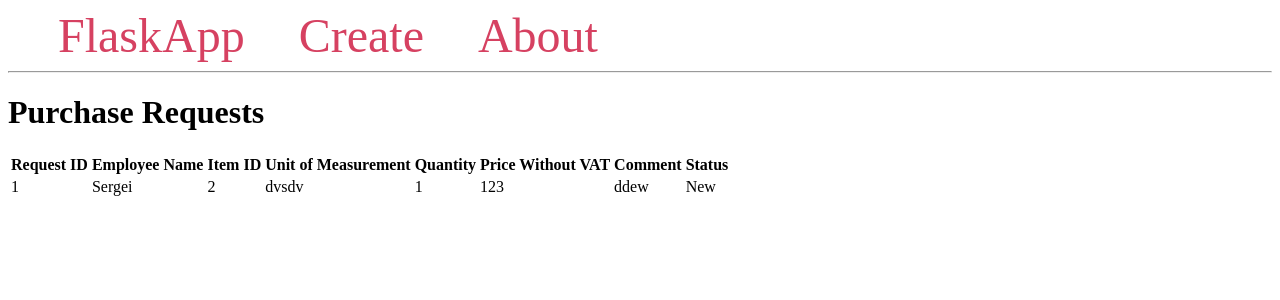
After one commit to SergeiVorobev/tma-warehouse-app, a Flask app: page /purchase_requests in a window 1280 px wide. The commit adds this page. Shown: the top 300 px of the page. Run offline with Flask 3, Linux system fonts and the light colour scheme; data comes from the database, SQL or seed files in the repository; both versions use the stored data as it was after the commit.

Commit message:
feat: updated templates, routers for emploee

```diff
--- a/app.py
+++ b/app.py
@@ -1,4 +1,4 @@
-from flask import Flask, render_template, request, url_for, flash, redirect, abort
+from flask import Flask, render_template, request, url_for, flash, redirect, abort, session
 import sqlite3
 
 from config import Config
@@ -111,3 +111,63 @@ def delete(id):
     conn.close()
     flash('"{}" was successfully deleted!'.format(item['ItemGroup']))
     return redirect(url_for('index'))
+
+
+# Route for handling purchase requests
+@app.route('/purchase_requests')
+def purchase_requests():
+    conn = get_db_connection()
+    requests = conn.execute('SELECT * FROM TMARequests').fetchall()
+    conn.close()
+    return render_template('purchase_requests.html', requests=requests)
+
+# Route for handling order form
+@app.route('/order_item/<int:item_id>', methods=['GET', 'POST'])
+def order_item(item_id):
+    if request.method == 'POST':
+        # Retrieve form data
+        quantity = request.form['quantity']
+        comment = request.form['comment']
+
+        # Get item details from the database based on item_id
+        conn = get_db_connection()
+        cursor = conn.cursor()
+        cursor.execute("SELECT * FROM Items WHERE ItemID = ?", (item_id,))
+        item = cursor.fetchone()
+        conn.close()
+        # employee_name = session['employee_name']
+        employee_name = 'Sergei'
+        if not item:
+            flash('Item not found.', 'error')
+            return redirect(url_for('index'))
+
+        # Insert data into TMARequests table
+        conn = get_db_connection()
+        cursor = conn.cursor()
+        cursor.execute("""
+            INSERT INTO TMARequests (EmployeeName, ItemID, UnitOfMeasurement, Quantity, PriceWithoutVAT, Comment)
+            VALUES (?, ?, ?, ?, ?, ?)
+        """, (employee_name, item_id, item['UnitOfMeasurement'], quantity, item['PriceWithoutVAT'], comment))
+        request_id = cursor.lastrowid  # Retrieve the auto-generated RequestID
+        conn.commit()
+
+        # Close database connection
+        conn.close()
+
+        # Flash message to indicate successful request creation
+        flash('Request created', 'success')
+        return redirect(url_for('index'))
+
+    # Get item details from the database based on item_id
+    conn = get_db_connection()
+    cursor = conn.cursor()
+    cursor.execute("SELECT * FROM Items WHERE ItemID = ?", (item_id,))
+    item = cursor.fetchone()
+    conn.close()
+
+    if not item:
+        flash('Item not found.', 'error')
+        return redirect(url_for('index'))
+
+    # Render order form template with item details
+    return render_template('order_item.html', item=item)
--- a/templates/base.html
+++ b/templates/base.html
@@ -37,7 +37,15 @@
             <div class="alert">{{ message }}</div>
         {% endfor %}
 
-        {% block content %} {% endblock %}
+        <!-- <div class="goods">
+            {% block goods_content %}{% endblock %}
+        </div>
+
+        <div class="requested_goods">
+            {% block requested_goods_content %}{% endblock %}
+        </div> -->
+        {% block content %}{% endblock %}
+
     </div>
 </body>
 </html>
--- a/templates/edit.html
+++ b/templates/edit.html
@@ -1,4 +1,7 @@
 {% extends 'base.html' %}
+
+<!-- {% block goods_content %}{% endblock %}
+{% block requested_goods_content %}{% endblock %} -->
 
 {% block content %}
     <h1>{% block title %} Edit "{{ item['ItemGroup'] }}" {% endblock %}</h1>
--- /dev/null
+++ b/templates/purchase_requests.html
@@ -0,0 +1,34 @@
+{% extends 'base.html' %}
+{% block title %}Purchase Requests{% endblock %}
+
+{% block content %}
+    <h1>Purchase Requests</h1>
+    <table>
+        <thead>
+            <tr>
+                <th>Request ID</th>
+                <th>Employee Name</th>
+                <th>Item ID</th>
+                <th>Unit of Measurement</th>
+                <th>Quantity</th>
+                <th>Price Without VAT</th>
+                <th>Comment</th>
+                <th>Status</th>
+            </tr>
+        </thead>
+        <tbody>
+            {% for request in requests %}
+            <tr>
+                <td>{{ request.RequestID }}</td>
+                <td>{{ request.EmployeeName }}</td>
+                <td>{{ request.ItemID }}</td>
+                <td>{{ request.UnitOfMeasurement }}</td>
+                <td>{{ request.Quantity }}</td>
+                <td>{{ request.PriceWithoutVAT }}</td>
+                <td>{{ request.Comment }}</td>
+                <td>{{ request.Status }}</td>
+            </tr>
+            {% endfor %}
+        </tbody>
+    </table>
+{% endblock %}
```
Also changed, not shown: templates/index.html (+12 -0 lines), templates/tma_request_rows.html (added, +33 -0 lines), templates/view_purchase_request.html (added, +57 -0 lines), db/database.db.
